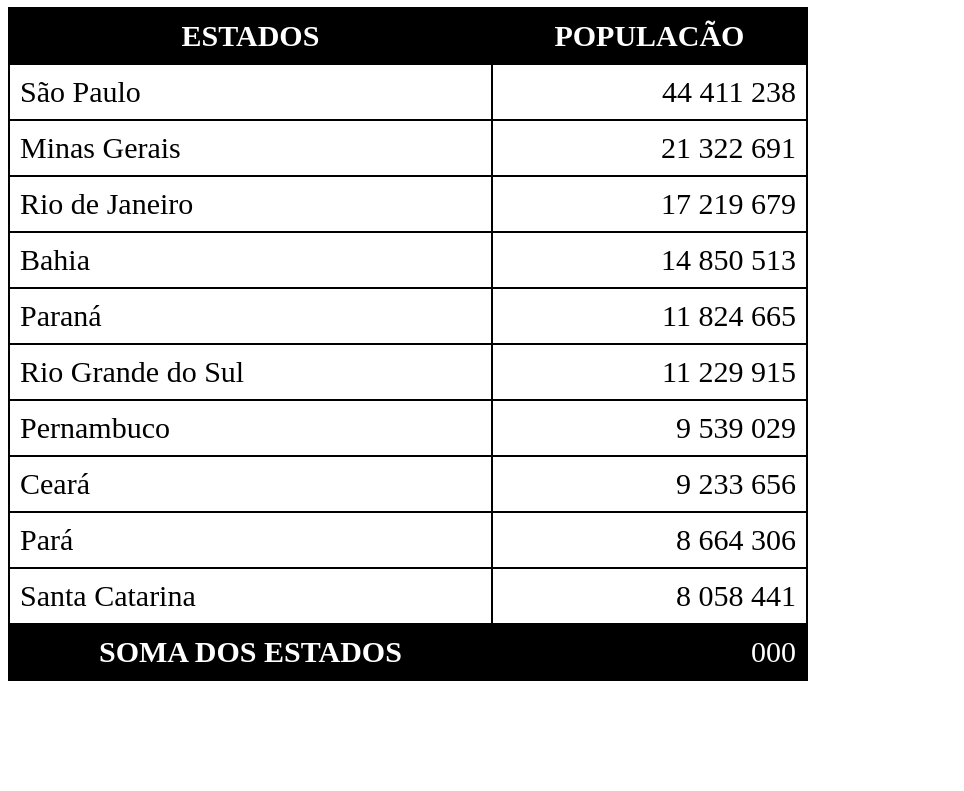
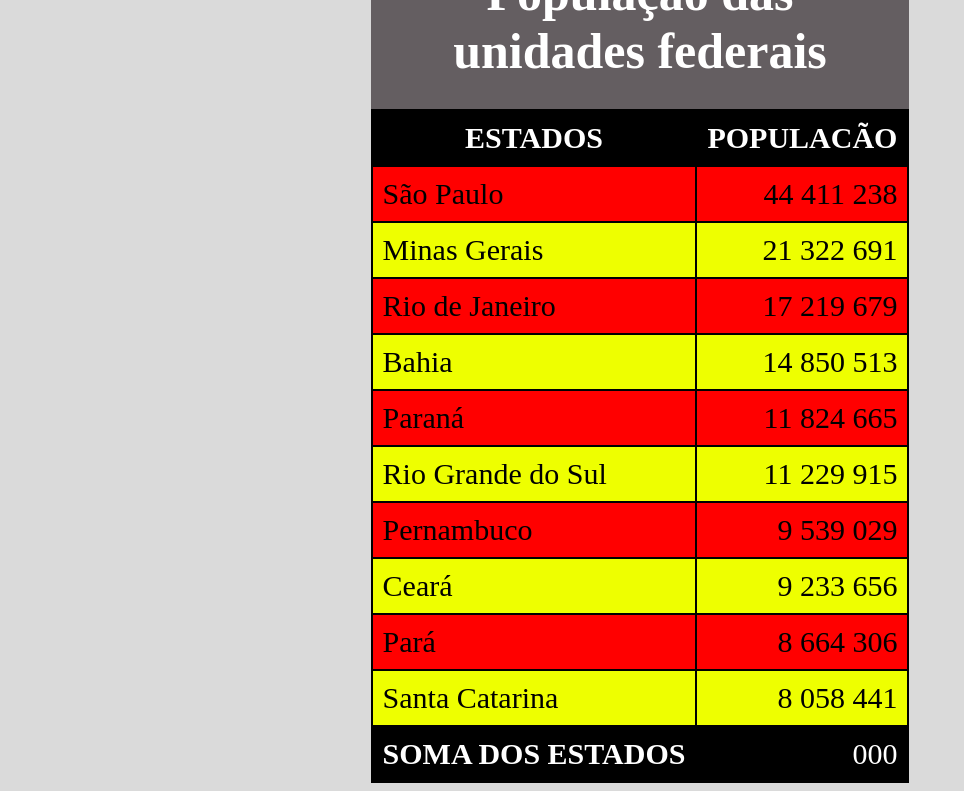
Before and after one commit to kauan-kesley/estudos-de-html-e-css, a plain HTML site: page ex/021/tabela2.html in a window 1280 px wide. Shown: the part 73-864 px from the top of the page, without its empty margins (0-964 px from the left). Before the commit the page ends 800 px from the top, so only its background shows below. Drawn offline with Linux system fonts and the light colour scheme.

Commit message:
efeito zebrado

```diff
--- a/ex/021/tabela2.html
+++ b/ex/021/tabela2.html
@@ -6,15 +6,37 @@
     <title>tabelas grandes em css</title>
 
     <style>
+        body{
+            background-color: rgba(0, 0, 0, 0.144);
+        }
+        caption{
+            font-size: 50px;
+            background-color: rgb(100, 94, 97);
+            font-weight: bold;
+            color: rgb(255, 255, 255);
+            padding: 29px;
+        }
+
+        table{
+            max-height: 800px;
+            font-size: 30px;
+            border-collapse: collapse;
+            margin: auto;
+        }
+
         thead, tfoot{
             background-color: black;
             color: rgb(255, 255, 255);
         }
-        table{
-            width: 800px;
-            font-size: 30px;
-            border-collapse: collapse;
+
+        tbody > tr:nth-child(odd) {
+        background-color: rgb(255, 0, 0);
         }
+
+        tbody > tr:nth-child(even) {
+            background-color: rgb(238, 255, 0);
+        }
+
         th, td{
             border: 2px solid black;
             padding: 10px;
@@ -27,12 +49,12 @@
     </style>
 </head>
 <body>
-    <h1>Tabela em css usando tags semânticas</h1>
     <table>
+        <caption>População das unidades federais</caption>
         <thead>
             <tr>
-                <th>ESTADOS</th>
-                <th>POPULACÃO</th>
+                <th scope="col">ESTADOS</th>
+                <th scope="col">POPULACÃO</th>
             </tr>
         </thead>
         <tbody>
@@ -80,7 +102,7 @@
         </tbody>
         <tfoot>
             <tr>
-                <th>SOMA DOS ESTADOS</th>
+                <th scope="row">SOMA DOS ESTADOS</th>
                 <td class="num">000</td>
             </tr>
         </tfoot>
```
